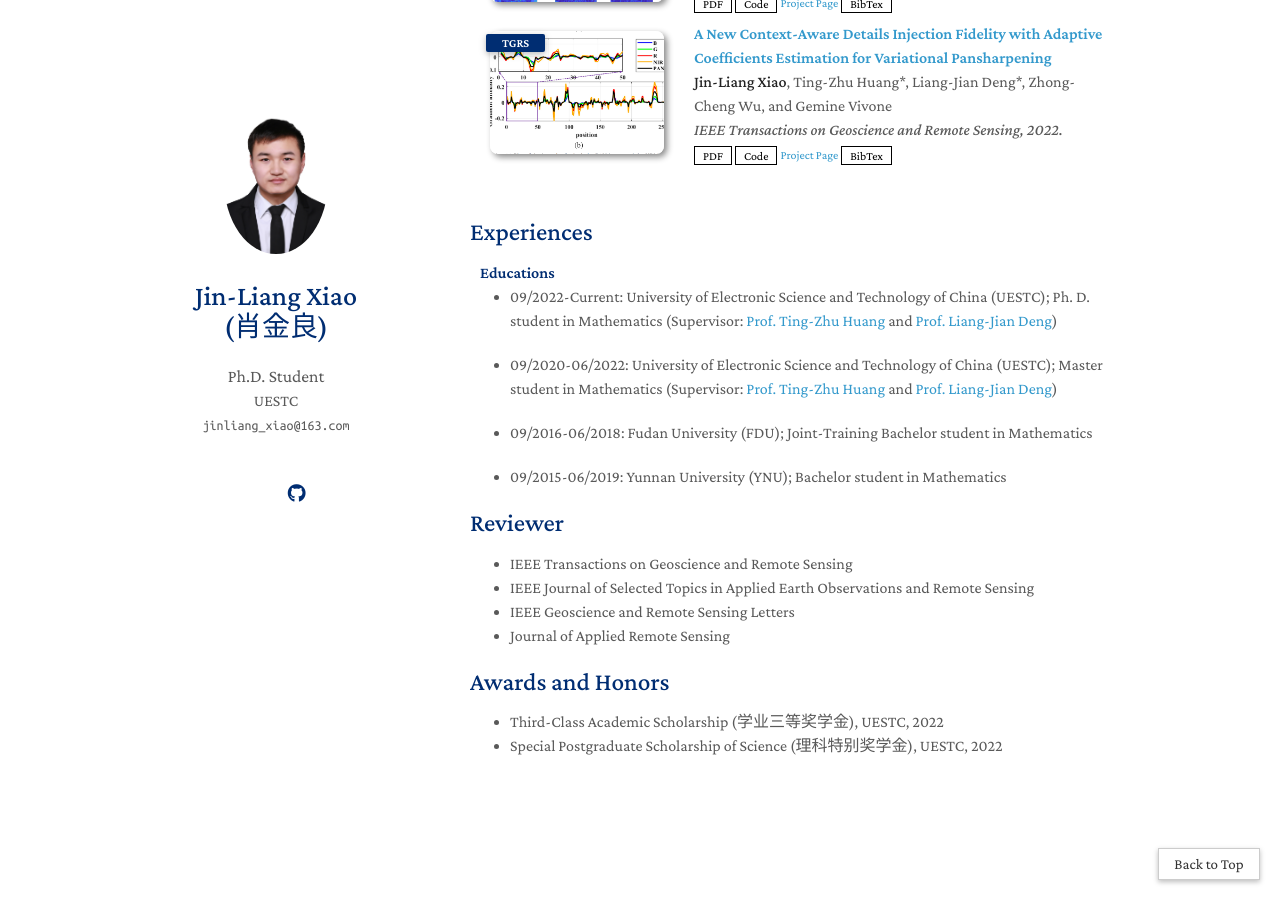
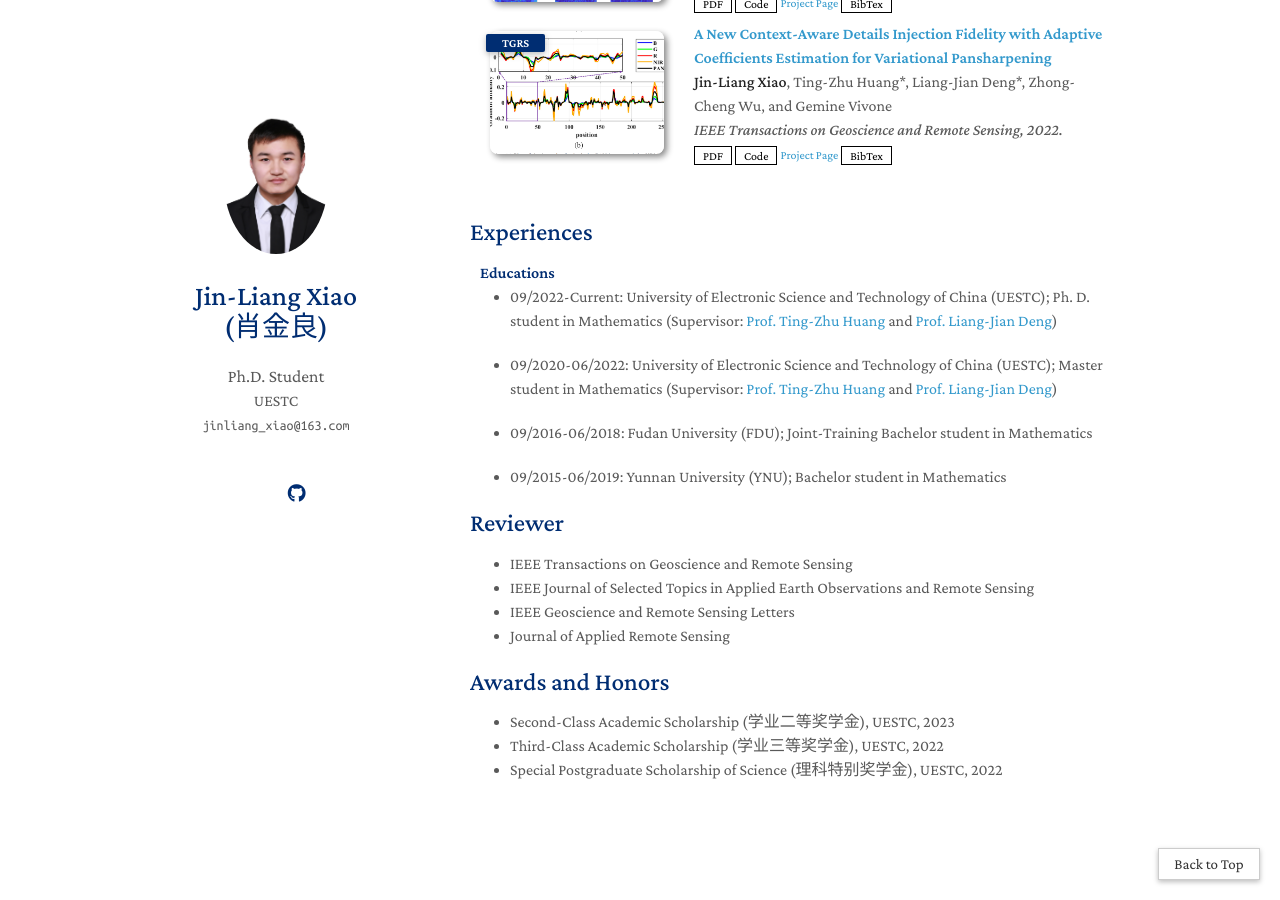
Before and after one commit to Jin-liangXiao/Jin-liangXiao.github.io, a Jekyll site: the page built from index.md, in a window 1280 px wide and 900 px high, scrolled down 603 px. Built offline with Jekyll 4.4.1, drawn with Linux system fonts in a browser that asks for light colours; nearby versions of some CDN libraries; a style sheet for code colours, icons or effects is not loaded; our own code applies the rules of GitHub Pages for plain Markdown files.

Commit message:
Update services.md

```diff
--- a/_includes/services.md
+++ b/_includes/services.md
@@ -33,6 +33,7 @@
 
 
 <ul>
+  <li>Second-Class Academic Scholarship (学业二等奖学金), UESTC, 2023</li>
   <li>Third-Class Academic Scholarship (学业三等奖学金), UESTC, 2022</li>
   <li>Special Postgraduate Scholarship of Science (理科特别奖学金), UESTC, 2022</li>
 </ul>
```
